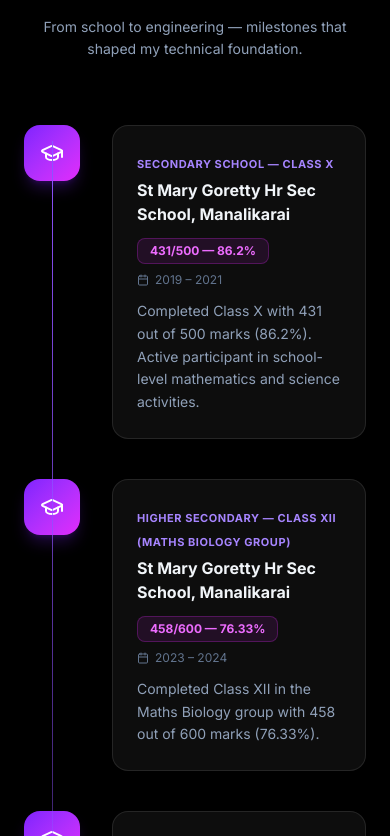
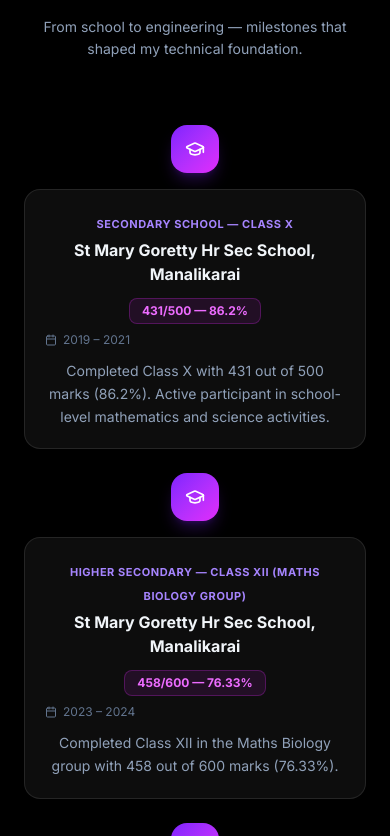
Before and after one commit to ijazAhamed1234/PortFololio, a React (Vite) app: page / in a window 390 px wide. Shown: the part 2548-3384 px from the top of the page. Built offline with nearby package versions, Linux system fonts and the light colour scheme.

Commit message:
Remove vertical line in education section and make mobile responsive

```diff
--- a/src/app/App.tsx
+++ b/src/app/App.tsx
@@ -649,28 +649,25 @@ export default function App() {
           </FadeIn>
 
           <div className="relative">
-            {/* Timeline spine */}
-            <div className="absolute left-7 top-4 bottom-4 w-px bg-gradient-to-b from-violet-500 via-violet-500/40 to-transparent" />
-
-            <div className="space-y-10">
+            <div className="space-y-6 md:space-y-10">
               {EDUCATION.map((edu, i) => (
                 <motion.div
                   key={edu.institution}
-                  initial={{ opacity: 0, x: -28 }}
-                  whileInView={{ opacity: 1, x: 0 }}
+                  initial={{ opacity: 0, y: 20 }}
+                  whileInView={{ opacity: 1, y: 0 }}
                   viewport={{ once: true, margin: "-60px" }}
                   transition={{ delay: i * 0.14, duration: 0.6 }}
-                  className="flex gap-8"
+                  className="flex flex-col sm:flex-row gap-4 sm:gap-6 md:gap-8 relative z-10"
                 >
                   {/* Icon node */}
-                  <div className="shrink-0">
-                    <div className="w-14 h-14 rounded-2xl bg-gradient-to-br from-violet-600 to-fuchsia-500 flex items-center justify-center shadow-lg shadow-violet-600/25">
-                      <GraduationCap size={24} className="text-white" />
+                  <div className="shrink-0 flex items-center justify-center sm:block">
+                    <div className="w-12 h-12 sm:w-14 sm:h-14 rounded-2xl bg-gradient-to-br from-violet-600 to-fuchsia-500 flex items-center justify-center shadow-lg shadow-violet-600/25">
+                      <GraduationCap size={20} className="text-white sm:w-6 sm:h-6" />
                     </div>
                   </div>
 
-                  <Glass glow className="flex-1 p-6">
-                    <div className="flex flex-wrap items-start justify-between gap-3 mb-2">
+                  <Glass glow className="flex-1 p-5 md:p-6 text-center sm:text-left">
+                    <div className="flex flex-col sm:flex-row flex-wrap items-center sm:items-start justify-between gap-3 mb-2">
                       <div>
                         <span className="text-[11px] font-bold text-violet-400 uppercase tracking-wider">{edu.level}</span>
                         <h3 className="text-base font-bold text-slate-100 mt-1">{edu.institution}</h3>
```
